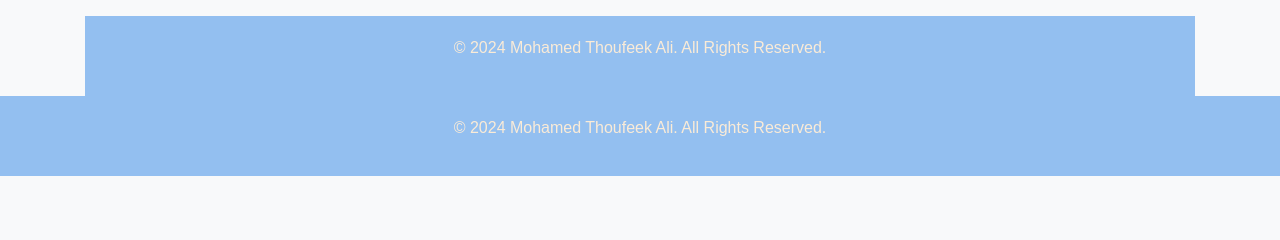
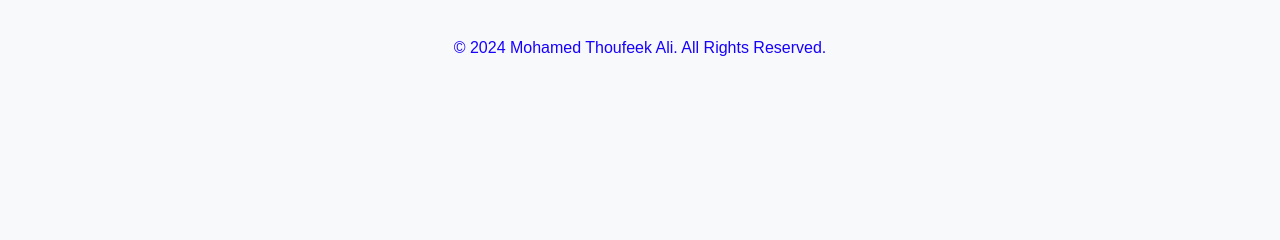
Before and after one commit to Thoufeek23/Personal_Finance_Tracker, a Flask app: page /dashboard in a window 1280 px wide. Shown: the part 530-770 px from the top of the page. Run offline with Flask 2, Linux system fonts and the light colour scheme; the visitor is signed in with stand-in values (Sample User, id 1); data comes from the database, SQL or seed files in the repository; data that the repository does not hold is empty; some libraries are stand-ins or nearby versions.

Commit message:
Commited

```diff
--- a/static/styles.css
+++ b/static/styles.css
@@ -33,6 +33,4 @@ h2, h3, h4 {
 footer {
     text-align: center;
     padding: 20px;
-    background-color: #93bff0;
-    color: #fff;
 }
--- a/templates/base.html
+++ b/templates/base.html
@@ -37,7 +37,7 @@
         </div>
     </div>
     <footer>
-        <p style="color: antiquewhite;">&copy; 2024 Mohamed Thoufeek Ali. All Rights Reserved.</p>
+        <p style="color: rgb(23, 2, 252);">&copy; 2024 Mohamed Thoufeek Ali. All Rights Reserved.</p>
     </footer>
 
 </body>
--- a/templates/dashboard.html
+++ b/templates/dashboard.html
@@ -35,8 +35,6 @@
         {% endfor %}
     </tbody>
 </table>
-<footer>
-    <p style="color: antiquewhite;">&copy; 2024 Mohamed Thoufeek Ali. All Rights Reserved.</p>
-</footer>
+
 
 {% endblock %}
--- a/templates/index.html
+++ b/templates/index.html
@@ -12,9 +12,7 @@
         <a href="{{ url_for('register') }}">Create an Account</a><br>
         <a href="{{ url_for('login') }}">Login</a>
     </div>
-    <footer>
-        <p style="color: antiquewhite;">&copy; 2024 Mohamed Thoufeek Ali. All Rights Reserved.</p>
-    </footer>
+
 
 </body>
 </html>
--- a/templates/login.html
+++ b/templates/login.html
@@ -16,8 +16,6 @@
     </div>
     <button type="submit" class="btn btn-primary btn-block">Login</button>
 </form>
-<footer>
-    <p style="color: antiquewhite;">&copy; 2024 Mohamed Thoufeek Ali. All Rights Reserved.</p>
-</footer>
+
 
 {% endblock %}
```
